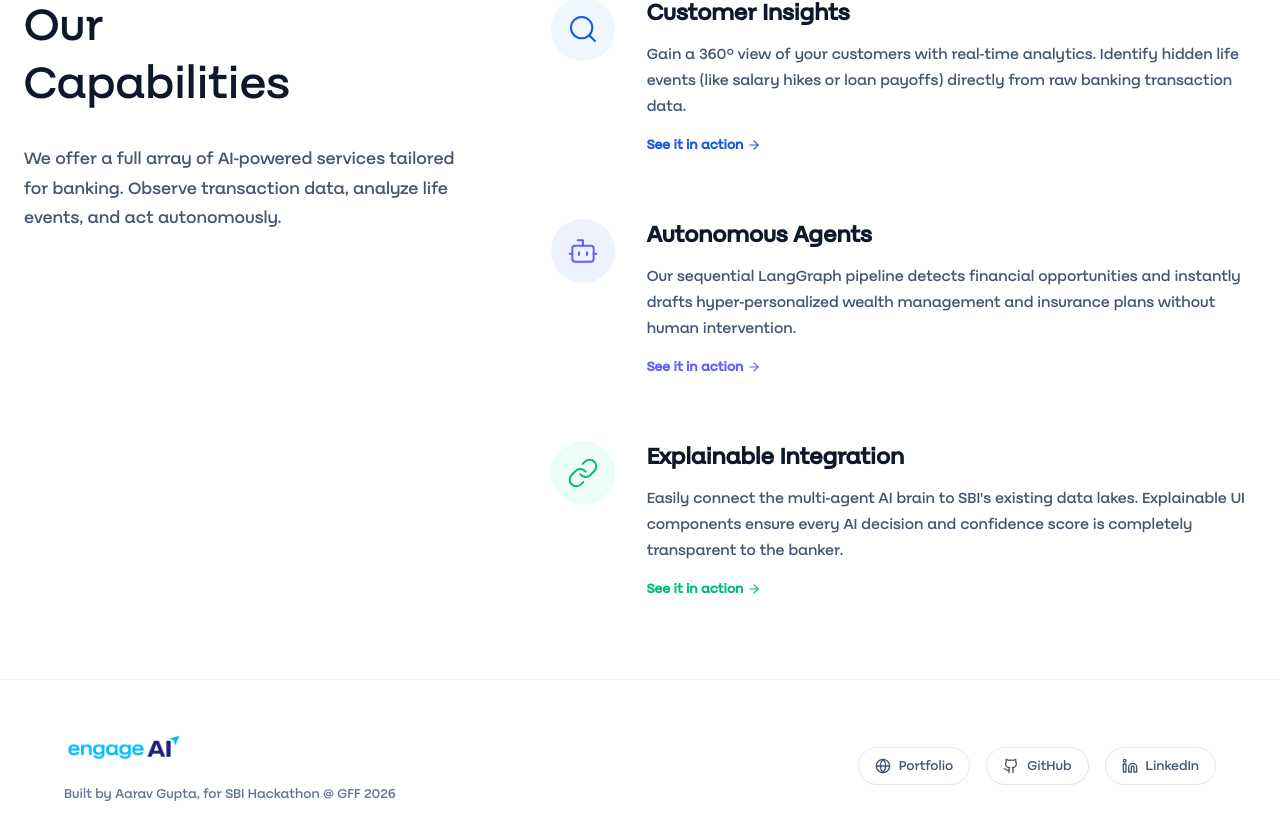
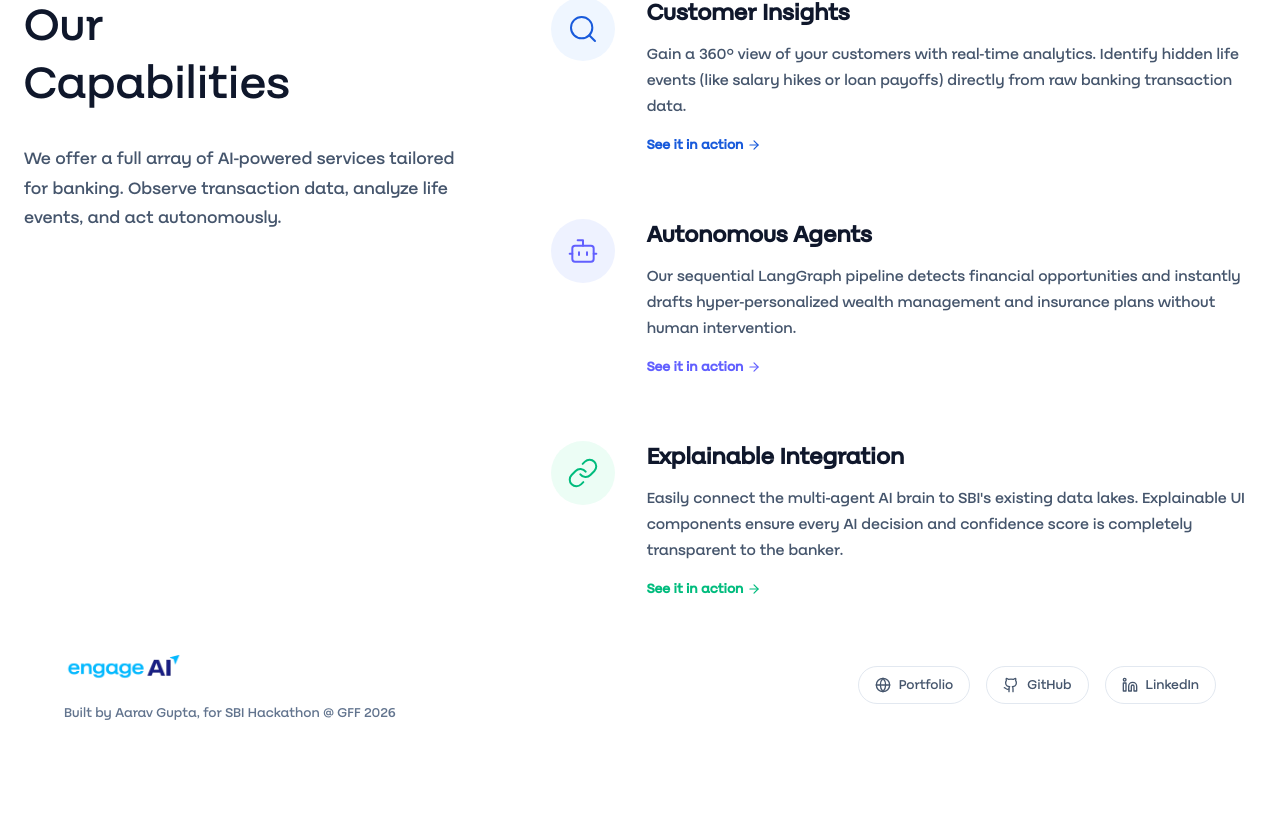
Before and after one commit to aaravgupta0202/engageAI, a React (Vite) app in the folder frontend/: page / in a window 1280 px wide. Shown: the part 2781-3620 px from the top of the page. After the commit the page ends 3536 px from the top, so only its background shows below. Built offline with nearby package versions, Linux system fonts and the light colour scheme.

Commit message:
Remove top border and reduce padding on footer to fix spacing

```diff
--- a/frontend/src/components/Footer.tsx
+++ b/frontend/src/components/Footer.tsx
@@ -2,7 +2,7 @@ import { Globe } from 'lucide-react';
 
 export default function Footer() {
   return (
-    <footer className="w-full bg-white border-t border-slate-100 py-12 px-6">
+    <footer className="w-full bg-white pt-4 pb-8 px-6">
       <div className="max-w-6xl mx-auto flex flex-col md:flex-row justify-between items-center gap-6">
         <div className="flex flex-col items-center md:items-start space-y-2">
           <div className="flex items-center -ml-3">
--- a/frontend/src/pages/Landing.tsx
+++ b/frontend/src/pages/Landing.tsx
@@ -193,7 +193,7 @@ export default function Landing({ onNavigate }: { onNavigate: (page: string) =>
 
 
       {/* Our Capabilities Section */}
-      <div id="capabilities" className="w-full max-w-7xl mx-auto px-6 pb-20">
+      <div id="capabilities" className="w-full max-w-7xl mx-auto px-6 pb-8">
         <div className="grid grid-cols-1 md:grid-cols-12 gap-16 md:gap-8">
 
           <div className="md:col-span-5 md:pr-12">
```
